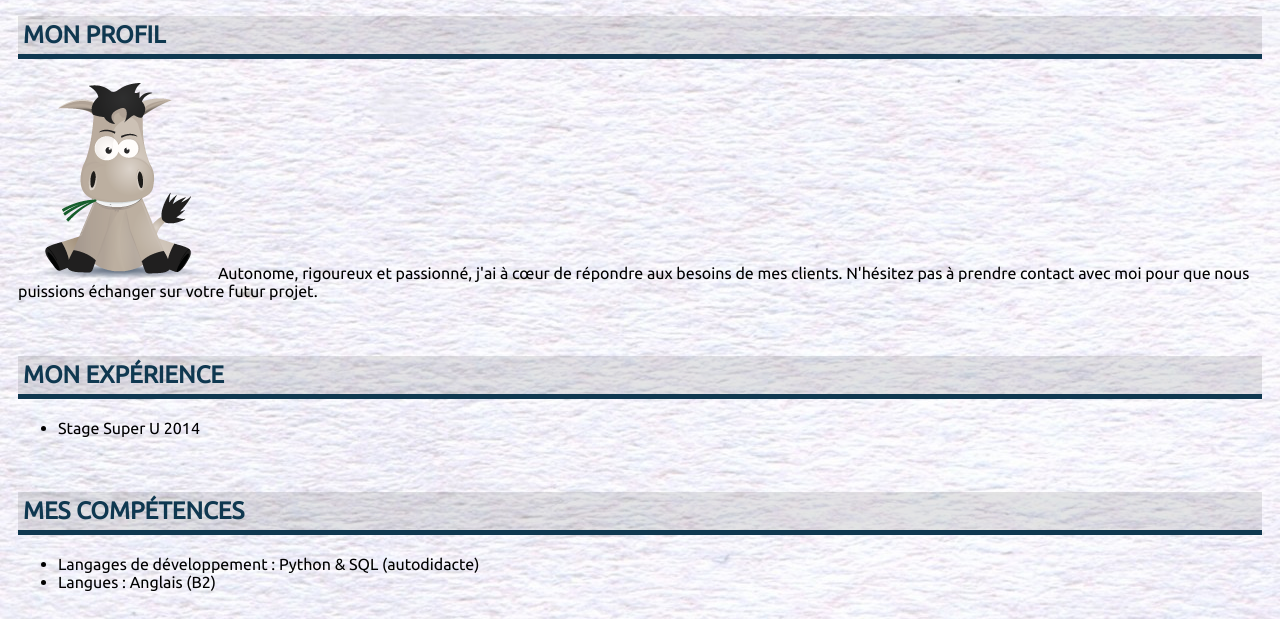
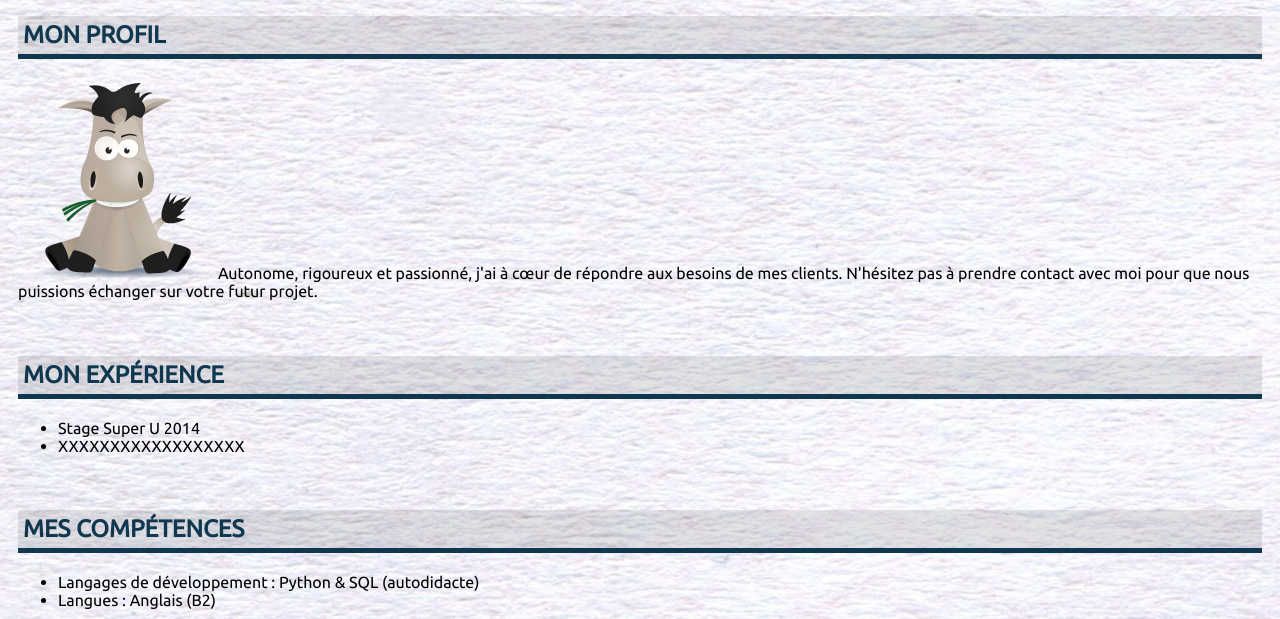
Before and after one commit to ChristopherSemard/CV, a plain HTML site: page cv.html in a window 1280 px wide. Shown: the part 181-800 px from the top of the page. Drawn offline with Linux system fonts and the light colour scheme.

Commit message:
Ajout stage

```diff
--- a/cv.html
+++ b/cv.html
@@ -28,6 +28,7 @@
                 <h2>Mon expérience</h2>
                 <ul>
                     <li>Stage Super U 2014</li>
+                    <li>XXXXXXXXXXXXXXXXXX</li>
                 </ul>
             </section>
             <section>
```
